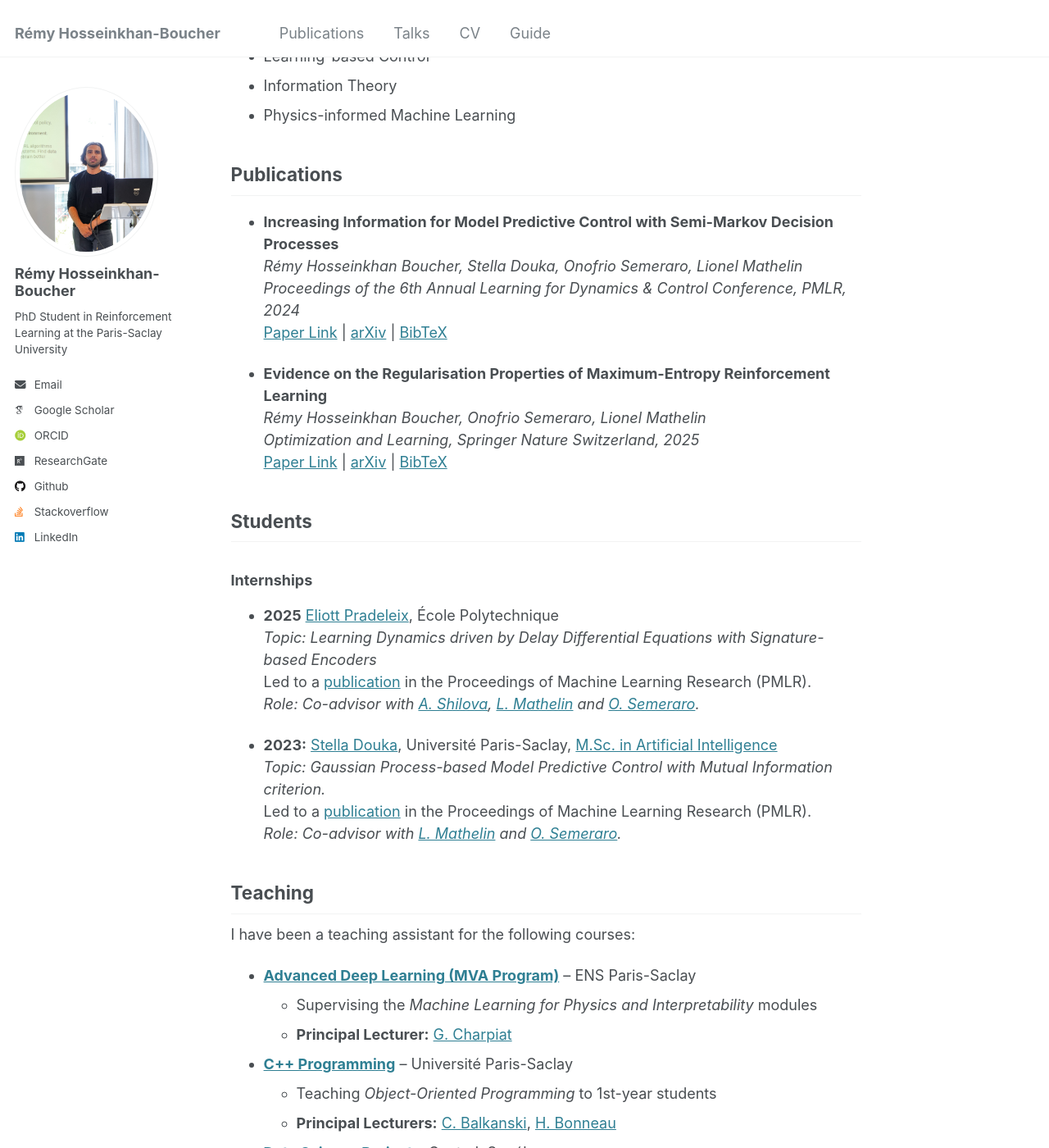
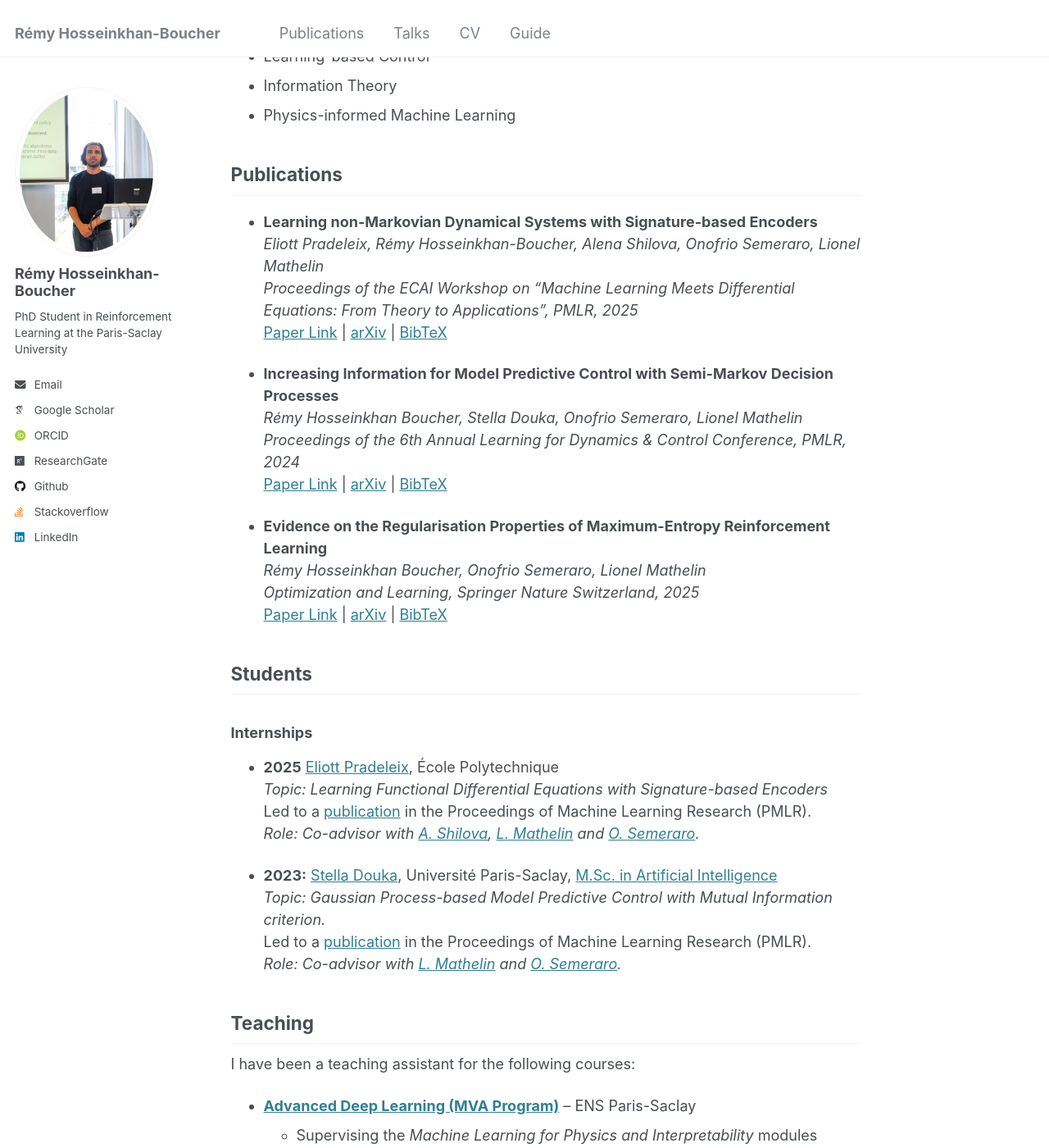
Before and after one commit to ReHoss/rehoss.github.io, a Jekyll site: the page built from _pages/about.md, in a window 1280 px wide and 1400 px high, scrolled down 679 px. Shown: the whole window at 82% size. Built offline with Jekyll 4.4.1, drawn with Linux system fonts in a browser that asks for light colours; some web fonts are replaced.

Commit message:
Add Eliott's paper in Publications

```diff
--- a/_pages/about.md
+++ b/_pages/about.md
@@ -18,13 +18,18 @@ I hold a [MSc in Artificial Intelligence, Systems, and Data (IASD)](https://www.
 ---
 
 ## Research Interests
+
 - Reinforcement Learning
 - Learning-based Control
 - Information Theory
 - Physics-informed Machine Learning
 
+## Publications
 
-## Publications
+- **Learning non-Markovian Dynamical Systems with Signature-based Encoders**
+  *Eliott Pradeleix, Rémy Hosseinkhan-Boucher, Alena Shilova, Onofrio Semeraro, Lionel Mathelin*
+  *Proceedings of the ECAI Workshop on "Machine Learning Meets Differential Equations: From Theory to Applications", PMLR, 2025*
+  [Paper Link](files/papers/paper_neural_laplace_signature.pdf) | [arXiv]() | [BibTeX]()
 
 - **Increasing Information for Model Predictive Control with Semi-Markov Decision Processes**
   *Rémy Hosseinkhan Boucher, Stella Douka, Onofrio Semeraro, Lionel Mathelin*
@@ -36,40 +41,43 @@ I hold a [MSc in Artificial Intelligence, Systems, and Data (IASD)](https://www.
   *Optimization and Learning, Springer Nature Switzerland, 2025*
   [Paper Link](https://link.springer.com/chapter/10.1007/978-3-031-77941-1_10) | [arXiv](https://arxiv.org/abs/2501.17115) | [BibTeX](files/bibentry/hosseinkhan2025.txt)
 
+## Students
+
+### Internships
+
+- **2025** [Eliott Pradeleix](https://www.linkedin.com/in/eliott-pradeleix-87b550258), École Polytechnique
+  *Topic: Learning Functional Differential Equations with Signature-based Encoders*
+  Led to a [publication]({{ site.url }}/files/papers/paper_neural_laplace_signature.pdf) in the Proceedings of Machine Learning Research (PMLR).
+  *Role: Co-advisor with [A. Shilova](https://aleshi94.github.io/home/), [L. Mathelin](https://perso.limsi.fr/mathelin/) and [O. Semeraro](https://scholar.google.fr/citations?user=kregZ48AAAAJ&hl=en).*
 
 
-## Students
-### Internships
-- **2025** [Eliott Pradeleix](https://www.linkedin.com/in/eliott-pradeleix-87b550258), École Polytechnique
- *Topic: Learning Dynamics driven by Delay Differential Equations with Signature-based Encoders*
-  Led to a [publication]({{ site.url }}/files/papers/paper_neural_laplace_signature.pdf) in the Proceedings of Machine Learning Research (PMLR).
- *Role: Co-advisor with [A. Shilova](https://aleshi94.github.io/home/), [L. Mathelin](https://perso.limsi.fr/mathelin/) and [O. Semeraro](https://scholar.google.fr/citations?user=kregZ48AAAAJ&hl=en).*
-
-
-- **2023:** [Stella Douka](https://scholar.google.com/citations?user=bV4mjlQAAAAJ&hl=en), Université Paris-Saclay, [M.Sc. in Artificial Intelligence](https://www.universite-paris-saclay.fr/en/education/master/mathematics-and-applications/m2-mathematiques-et-intelligence-artificielle)
+- **2023:** [Stella Douka](https://scholar.google.com/citations?user=bV4mjlQAAAAJ&hl=en), Université
+  Paris-Saclay, [M.Sc. in Artificial Intelligence](https://www.universite-paris-saclay.fr/en/education/master/mathematics-and-applications/m2-mathematiques-et-intelligence-artificielle)
   *Topic: Gaussian Process-based Model Predictive Control with Mutual Information criterion.*
   Led to a [publication](https://proceedings.mlr.press/v242/hosseinkhan-boucher24a.html) in the Proceedings of Machine Learning Research (PMLR).
   *Role: Co-advisor with [L. Mathelin](https://perso.limsi.fr/mathelin/) and [O. Semeraro](https://scholar.google.fr/citations?user=kregZ48AAAAJ&hl=en).*
 
 ## Teaching
+
 I have been a teaching assistant for the following courses:
 
 - **[Advanced Deep Learning (MVA Program)](https://www.lri.fr/~gcharpia/deeppractice/)** – ENS Paris-Saclay
-  - Supervising the *Machine Learning for Physics and Interpretability* modules
-  - **Principal Lecturer:** [G. Charpiat](https://www.lri.fr/~gcharpia/)
+    - Supervising the *Machine Learning for Physics and Interpretability* modules
+    - **Principal Lecturer:** [G. Charpiat](https://www.lri.fr/~gcharpia/)
 
 - **[C++ Programming](https://www.iut-orsay.universite-paris-saclay.fr/informatique-en-3-ans#home141157)** – Université Paris-Saclay
-  - Teaching *Object-Oriented Programming* to 1st-year students
-  - **Principal Lecturers:** [C. Balkanski](https://www.linkedin.com/in/c%C3%A9cile-balkanski-04a11b71/), [H. Bonneau](https://www.researchgate.net/profile/Helene-Bonneau-Maynard)
+    - Teaching *Object-Oriented Programming* to 1st-year students
+    - **Principal Lecturers:** [C. Balkanski](https://www.linkedin.com/in/c%C3%A9cile-balkanski-04a11b71/), [H. Bonneau](https://www.researchgate.net/profile/Helene-Bonneau-Maynard)
 
 - **[Data Science Project](https://masterofscience-ia.com/the-program/)** – CentraleSupélec
-  - Research advisor for 2nd-year students
-  - Project: *Adversarial Robustness of Deep Learning classifiers for Airborne Collision Avoidance Systems*
-  - In partnership with IRT SystemX. References: [[1]](https://www.eurocontrol.int/system/acas), [[2]](https://arxiv.org/abs/2111.09961), [[3]](https://arxiv.org/abs/1706.06083)
-  - **Principal Lecturer:** [W. Ouerdane](https://wassilaouerdane.github.io/)
-
+    - Research advisor for 2nd-year students
+    - Project: *Adversarial Robustness of Deep Learning classifiers for Airborne Collision Avoidance Systems*
+    - In partnership with IRT SystemX.
+      References: [[1]](https://www.eurocontrol.int/system/acas), [[2]](https://arxiv.org/abs/2111.09961), [[3]](https://arxiv.org/abs/1706.06083)
+    - **Principal Lecturer:** [W. Ouerdane](https://wassilaouerdane.github.io/)
 
 ## Attendance
+
 - [**European Workshop on Reinforcement Learning (EWRL17)**](https://ewrl.wordpress.com/ewrl17-2024/), Toulouse, France, 2024
 
 - [**6th Annual Learning for Dynamics & Control Conference (L4DC24)**](https://l4dc.web.ox.ac.uk/home), Oxford, UK, 2024
@@ -82,9 +90,8 @@ I have been a teaching assistant for the following courses:
 
 - [**European Drag Reduction and Flow Control Meeting (EDRFCM 2022)**](https://www.ercoftac.org/events/edrfcm2022/), Paris, France, 2022
 
+## Peer Review
 
-
-## Peer Review
 - **2025:** [International Conference on Machine Learning (ICML)](https://icml.cc/)
 - **2024:** [Journal of Fluid Mechanics (JFM)](https://www.cambridge.org/core/journals/journal-of-fluid-mechanics)
 - **2024:** [European Workshop on Reinforcement Learning (EWRL)](https://ewrl.wordpress.com/)
```
